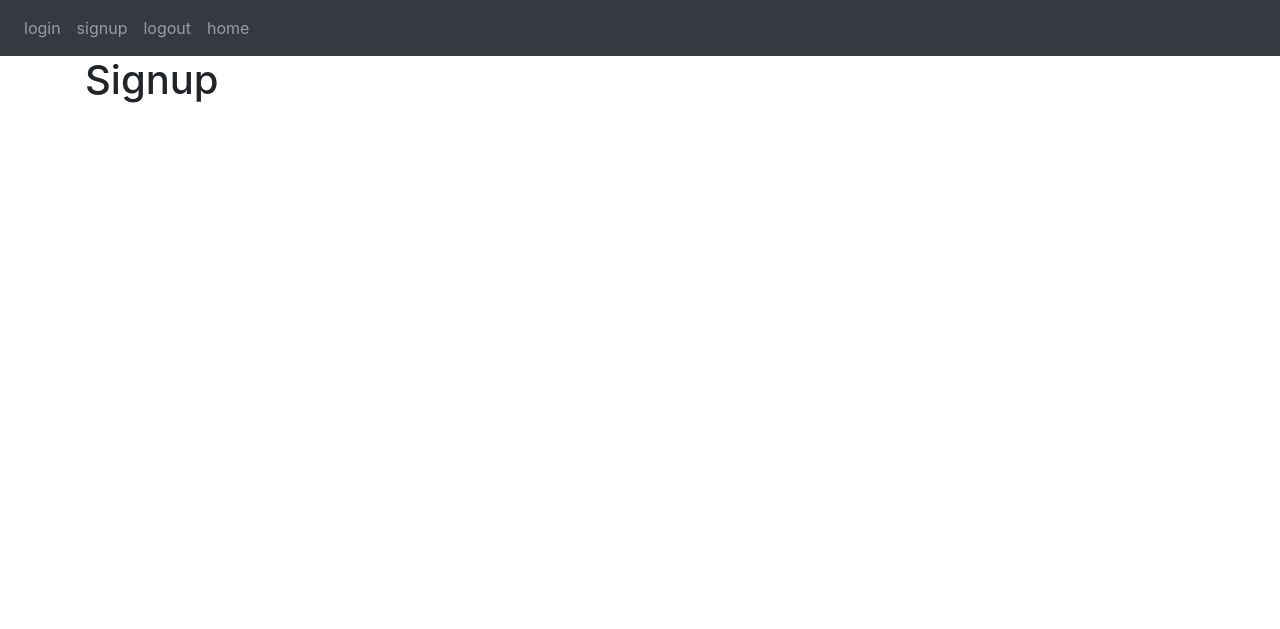
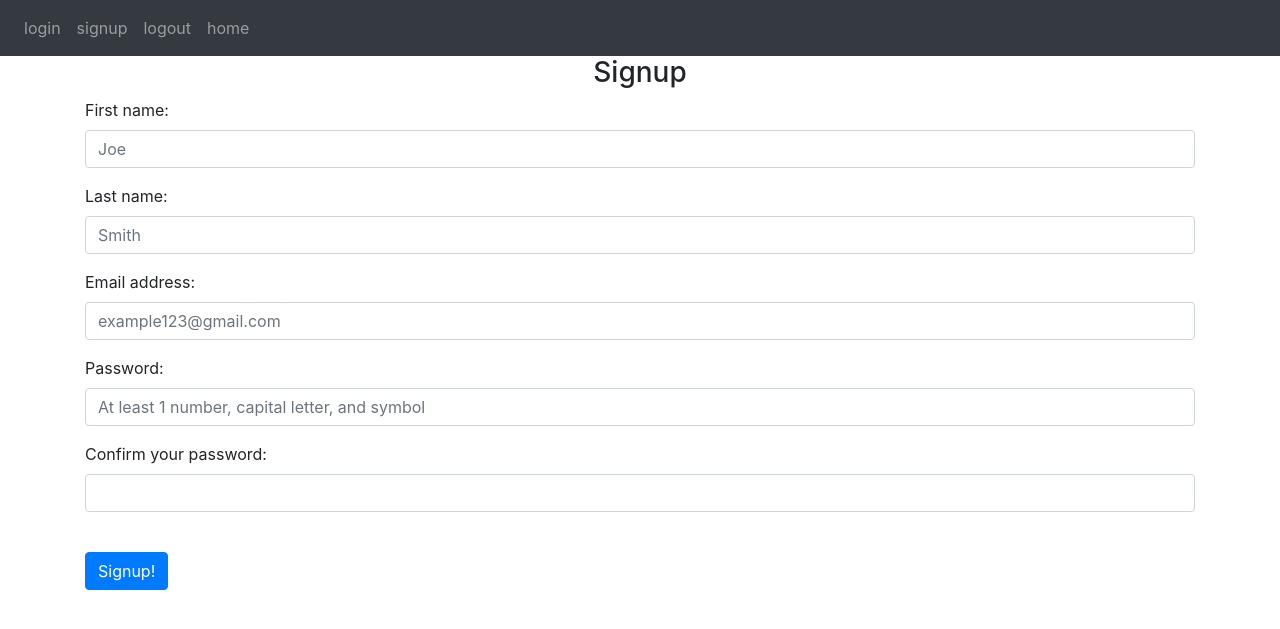
Before and after one commit to brianhoangnhatnguyen/Python-Flask, a Flask app: page /signup in a window 1280 px wide. Shown: the top 629 px of the page. Run offline with Flask 3, Linux system fonts and the light colour scheme; some libraries are stand-ins or nearby versions.

Commit message:
some inputs

```diff
--- a/website/auth.py
+++ b/website/auth.py
@@ -4,7 +4,7 @@ auth = Blueprint("auth", __name__)
 
 @auth.route('/login')
 def login():
-    return render_template("login.html", name="Brian")
+    return render_template("login.html", name="Brian.", email="Enter your email: ")
 
 
 @auth.route('/logout')
@@ -14,7 +14,7 @@ def logout():
 
 @auth.route('/signup')
 def signup():
-    return render_template("signup.html")
+    return render_template("signup.html", name="Name:", input="idk")
 
 
 @auth.route('/signout')
--- a/website/templates/signup.html
+++ b/website/templates/signup.html
@@ -1,5 +1,24 @@
 {% extends "base.html" %} {% block title %} Signup {% endblock %}
 
 {% block content %}
-<h1>Signup</h1>
+<form method="POST">
+    <h3 align="center">Signup</h3>
+    <div class="form-group">
+        <label for="first_name">First name:</label><input type="text" class="form-control" id="first_name" name="first_name" placeholder="Joe">
+    </div>
+    <div class="form-group">
+        <label for="last_name">Last name:</label><input type="text" class="form-control" id="last_name" name="last_name" placeholder="Smith">
+    </div>
+    <div class="form-group">
+        <label for="email">Email address:</label><input type="email" class="form-control" id="email" name="email" placeholder="example123@gmail.com">
+    </div>
+    <div class="form-group">
+        <label for="password">Password:</label><input type="password" class="form-control" id="password" name="password" placeholder="At least 1 number, capital letter, and symbol">
+    </div>
+    <div class="form-group">
+        <label for="password_repeat">Confirm your password: </label><input type="password" class="form-control" id="password_repeat" name="password_repeat">
+    </div>
+    <br>
+    <button type="submit" class="btn btn-primary">Signup!</button>
+</form>
 {% endblock %}
```
Also changed, not shown: website/templates/login.html (+10 -2 lines).
